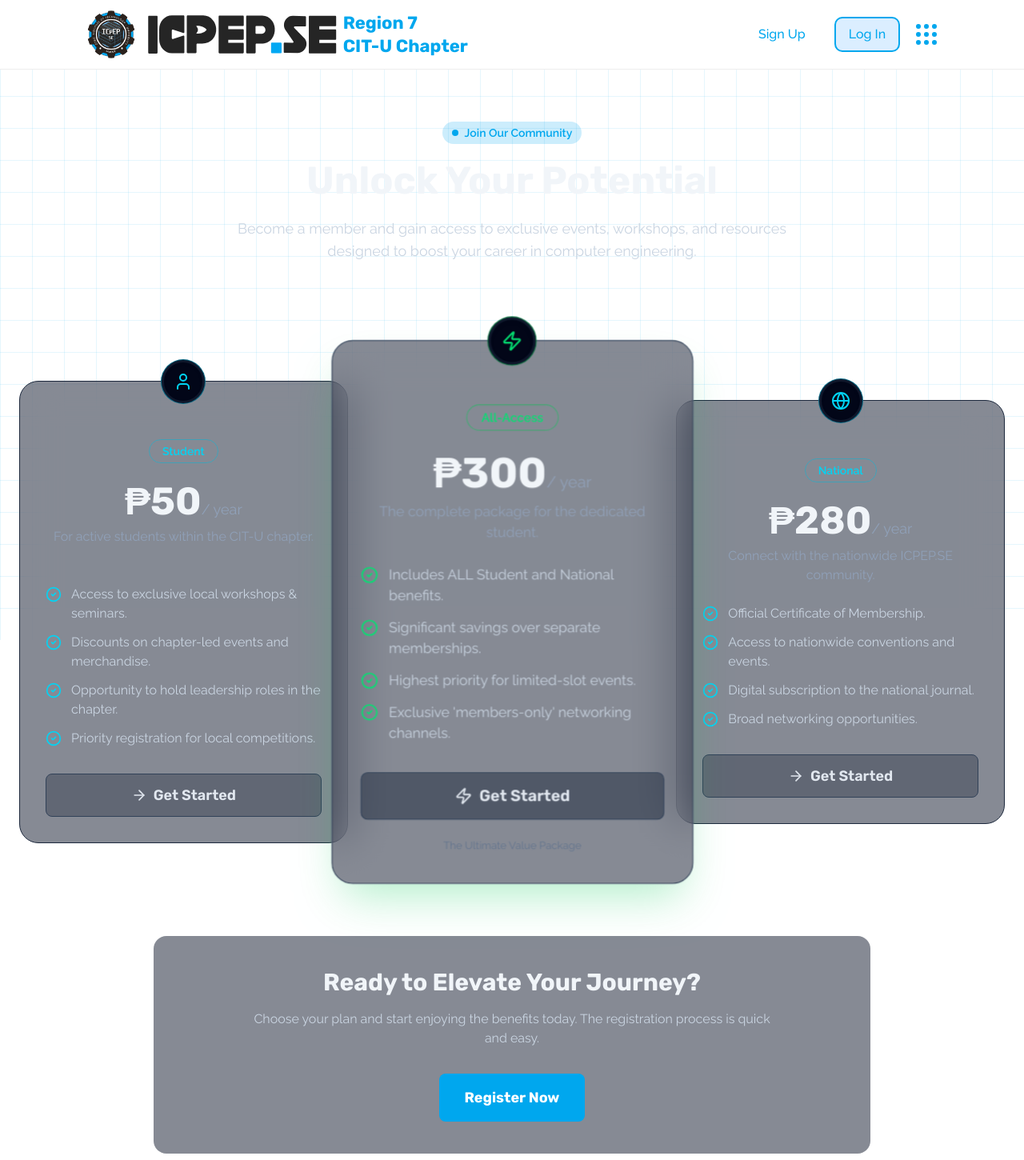
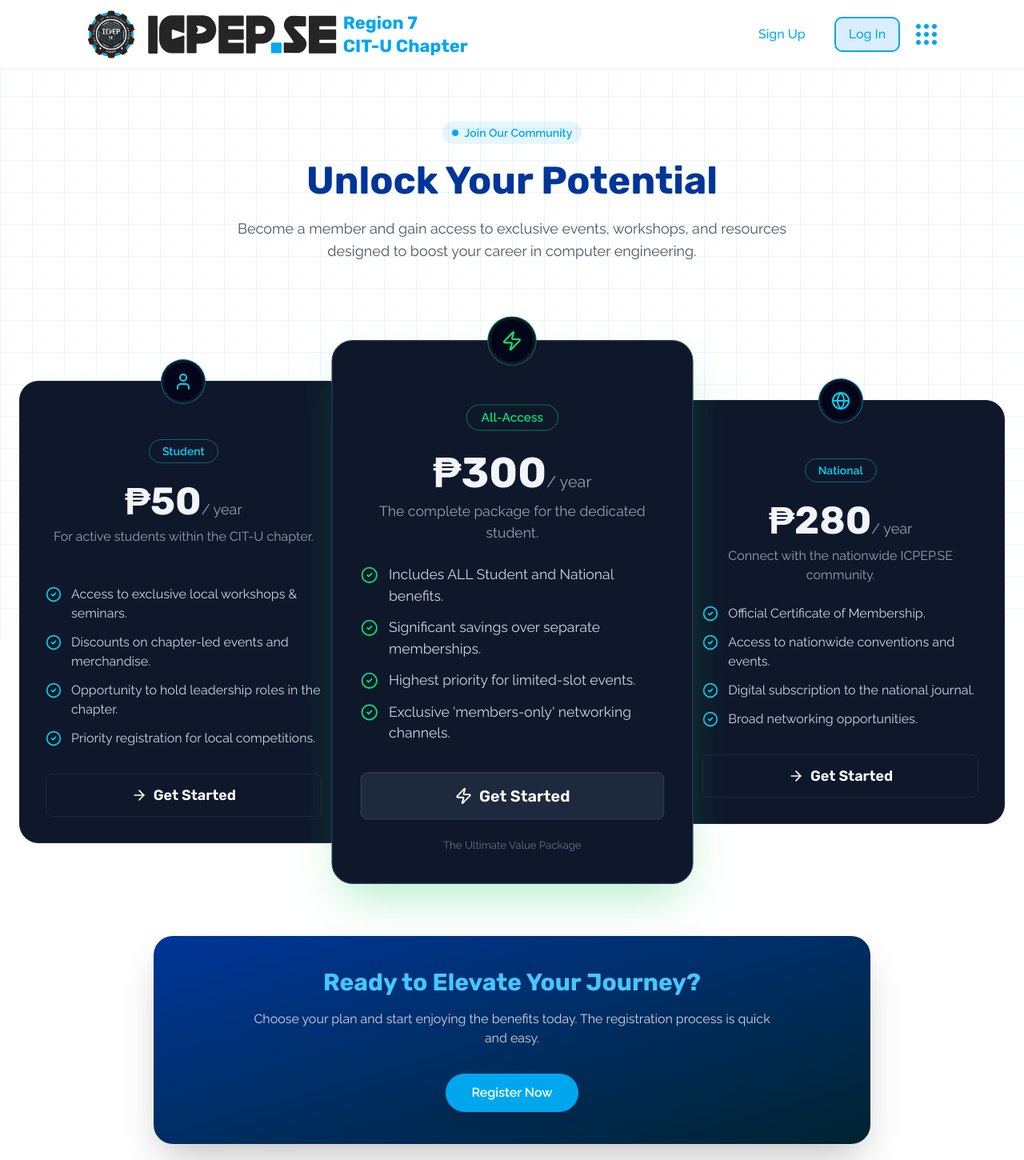
Before and after one commit to ShanRaboy11/icpep-se-citu, a Next.js app in the folder client/: page /membership in a window 1280 px wide. Shown: the top 1450 px of the page at 80% size. Built offline with nearby package versions, Linux system fonts and the light colour scheme.

Commit message:
fix: cta - rexi

```diff
--- a/client/src/app/membership/components/membership-card.tsx
+++ b/client/src/app/membership/components/membership-card.tsx
@@ -52,7 +52,7 @@ const MembershipCard: FC<MembershipCardProps> = ({
 
   const cardClasses = `
     flex flex-col rounded-3xl p-8 h-full border relative
-    bg-slate-900/50 backdrop-blur-xl transition-all duration-300
+    bg-slate-900 transition-all duration-300 // CHANGED: Replaced semi-transparent bg with solid bg
     ${
       isHighlighted
         ? `border-slate-700 shadow-2xl ${currentAccent.shadow}`
@@ -63,8 +63,10 @@ const MembershipCard: FC<MembershipCardProps> = ({
   const buttonClasses = `
     mt-auto w-full rounded-lg py-3 font-rubik font-semibold text-lg flex items-center justify-center gap-2
     transition-all duration-300 border border-slate-700 text-slate-200
-    hover:border-slate-500 hover:bg-slate-800/50 hover:text-white
-    ${isHighlighted ? `bg-slate-800/50` : "bg-slate-900/30"}
+    hover:border-slate-500 hover:bg-slate-800/50 text-white
+    ${
+      isHighlighted ? `bg-slate-800` : "bg-slate-900 border-slate-800"
+    } // CHANGED: Made button backgrounds solid
   `;
 
   return (
--- a/client/src/app/membership/page.tsx
+++ b/client/src/app/membership/page.tsx
@@ -6,7 +6,7 @@ import Footer from "../components/footer";
 import Grid from "../components/grid";
 import MembershipCard from "./components/membership-card";
 import { User, Globe, Zap, ArrowRight } from "lucide-react";
-import type { FC, ReactNode } from 'react';
+import { useRef, useEffect, type FC, type ReactNode } from "react"; // Added useRef and useEffect
 
 // Define the type for a single membership tier
 interface MembershipTier {
@@ -16,10 +16,75 @@ interface MembershipTier {
   description: string;
   benefits: string[];
   isHighlighted: boolean;
-  accentColor: 'cyan' | 'green';
+  accentColor: "cyan" | "green";
   icon: ReactNode;
   buttonIcon: ReactNode;
 }
+
+// NEW: Self-contained component for the 3D Call-to-Action card
+const CtaCard = () => {
+  const cardRef = useRef<HTMLDivElement | null>(null);
+
+  useEffect(() => {
+    const cardElement = cardRef.current;
+    if (!cardElement) return;
+
+    const handleMouseMove = (e: MouseEvent) => {
+      const { left, top, width, height } = cardElement.getBoundingClientRect();
+      const x = e.clientX - left - width / 2;
+      const y = e.clientY - top - height / 2;
+      const rotateY = (x / width) * 15;
+      const rotateX = -(y / height) * 15;
+
+      cardElement.style.setProperty("--card-rotate-x", `${rotateX}deg`);
+      cardElement.style.setProperty("--card-rotate-y", `${rotateY}deg`);
+    };
+
+    const handleMouseLeave = () => {
+      cardElement.style.setProperty("--card-rotate-x", "0deg");
+      cardElement.style.setProperty("--card-rotate-y", "0deg");
+    };
+
+    cardElement.addEventListener("mousemove", handleMouseMove);
+    cardElement.addEventListener("mouseleave", handleMouseLeave);
+
+    return () => {
+      cardElement.removeEventListener("mousemove", handleMouseMove);
+      cardElement.removeEventListener("mouseleave", handleMouseLeave);
+    };
+  }, []);
+
+  return (
+    <div
+      ref={cardRef}
+      className="relative rounded-3xl bg-gradient-to-br from-primary3 to-secondary1
+                 p-10 max-w-4xl mx-auto mt-24 shadow-2xl
+                 transition-transform duration-300 ease-out transform-style-preserve-3d text-center"
+      style={{
+        transform:
+          "rotateX(var(--card-rotate-x, 0deg)) rotateY(var(--card-rotate-y, 0deg))",
+      }}
+    >
+      <h2 className="font-rubik text-3xl font-bold text-secondary2 mb-4">
+        Ready to Elevate Your Journey?
+      </h2>
+      <p className="font-raleway text-gray-300 mb-8 max-w-2xl mx-auto">
+        Choose your plan and start enjoying the benefits today. The registration
+        process is quick and easy.
+      </p>
+      <button
+        onClick={() =>
+          window.open("https://forms.gle/your-registration-form-link", "_blank")
+        }
+        className="bg-primary1 hover:bg-primary2 text-white font-raleway font-semibold px-8 py-3
+                   rounded-full transition-all duration-300 transform hover:scale-105
+                   shadow-lg cursor-pointer w-[220px] sm:w-auto"
+      >
+        Register Now
+      </button>
+    </div>
+  );
+};
 
 const MembershipPage: FC = () => {
   const membershipTiers: MembershipTier[] = [
@@ -74,63 +139,45 @@ const MembershipPage: FC = () => {
   ];
 
   return (
-    // Structure now mirrors DevelopersPage exactly for a full-page grid background
     <div className="min-h-screen bg-white flex flex-col relative overflow-hidden">
       <Grid />
-
       <div className="relative z-10 flex flex-col min-h-screen">
         <Header />
-
-        <main className="max-w-7xl mx-auto px-6 pt-[9.5rem] pb-24 w-full flex-grow">
-          {/* --- Page Title Section --- */}
+        <main className="w-full max-w-7xl mx-auto px-6 pt-[9.5rem] pb-24 flex-grow">
           <div className="mb-20 text-center">
-            <div className="inline-flex items-center gap-2 rounded-full bg-primary1/20 px-3 py-1 mb-4">
+            <div className="inline-flex items-center gap-2 rounded-full bg-primary1/10 px-3 py-1 mb-4">
               <div className="h-2 w-2 rounded-full bg-primary1"></div>
               <span className="font-raleway text-sm font-semibold text-primary1">
                 Join Our Community
               </span>
             </div>
-            {/* Text colors changed to be light for readability on dark grid */}
-            <h1 className="font-rubik text-4xl sm:text-5xl font-bold text-slate-100 leading-tight mb-4">
+            <h1 className="font-rubik text-4xl sm:text-5xl font-bold text-primary3 leading-tight mb-4">
               Unlock Your Potential
             </h1>
-            <p className="font-raleway text-slate-300 text-base sm:text-lg max-w-3xl mx-auto">
-              Become a member and gain access to exclusive events, workshops, and resources designed to boost your career in computer engineering.
+            <p className="font-raleway text-gray-600 text-base sm:text-lg max-w-3xl mx-auto">
+              Become a member and gain access to exclusive events, workshops,
+              and resources designed to boost your career in computer
+              engineering.
             </p>
           </div>
 
-          {/* --- Membership Tiers Section --- */}
           <div className="w-full">
             <div className="group flex flex-col lg:flex-row justify-center items-center gap-8 lg:pt-12">
               <div className="w-full max-w-md lg:w-1/3 transition-all duration-500 ease-out lg:-mr-8 group-hover:lg:-translate-x-8">
                 <MembershipCard {...membershipTiers[0]} />
               </div>
               <div className="w-full max-w-md lg:w-1/3 z-10 transition-all duration-500 ease-out lg:scale-110 group-hover:lg:scale-105">
-                 <MembershipCard {...membershipTiers[1]} />
+                <MembershipCard {...membershipTiers[1]} />
               </div>
               <div className="w-full max-w-md lg:w-1/3 transition-all duration-500 ease-out lg:-ml-8 group-hover:lg:translate-x-8">
-                 <MembershipCard {...membershipTiers[2]} />
+                <MembershipCard {...membershipTiers[2]} />
               </div>
             </div>
           </div>
 
-          {/* --- Final CTA Section --- */}
-          <div className="text-center bg-slate-900/50 backdrop-blur-xl rounded-2xl p-10 max-w-4xl mx-auto mt-24">
-            <h2 className="font-rubik text-3xl font-bold text-slate-100 mb-4">Ready to Elevate Your Journey?</h2>
-            <p className="font-raleway text-slate-300 mb-8 max-w-2xl mx-auto">
-                Choose your plan and start enjoying the benefits today. The registration process is quick and easy.
-            </p>
-            <button
-              onClick={() => window.open("https://forms.gle/your-registration-form-link", "_blank")}
-              className="inline-block bg-primary1 text-white font-rubik font-bold text-lg px-8 py-4 rounded-lg
-                         transition-all duration-300 ease-in-out
-                         hover:bg-primary1/90 hover:shadow-lg transform hover:-translate-y-1"
-            >
-              Register Now
-            </button>
-          </div>
+          {/* --- Final CTA Section: Replaced with the new 3D Card --- */}
+          <CtaCard />
         </main>
-
         <Footer />
       </div>
     </div>
```
